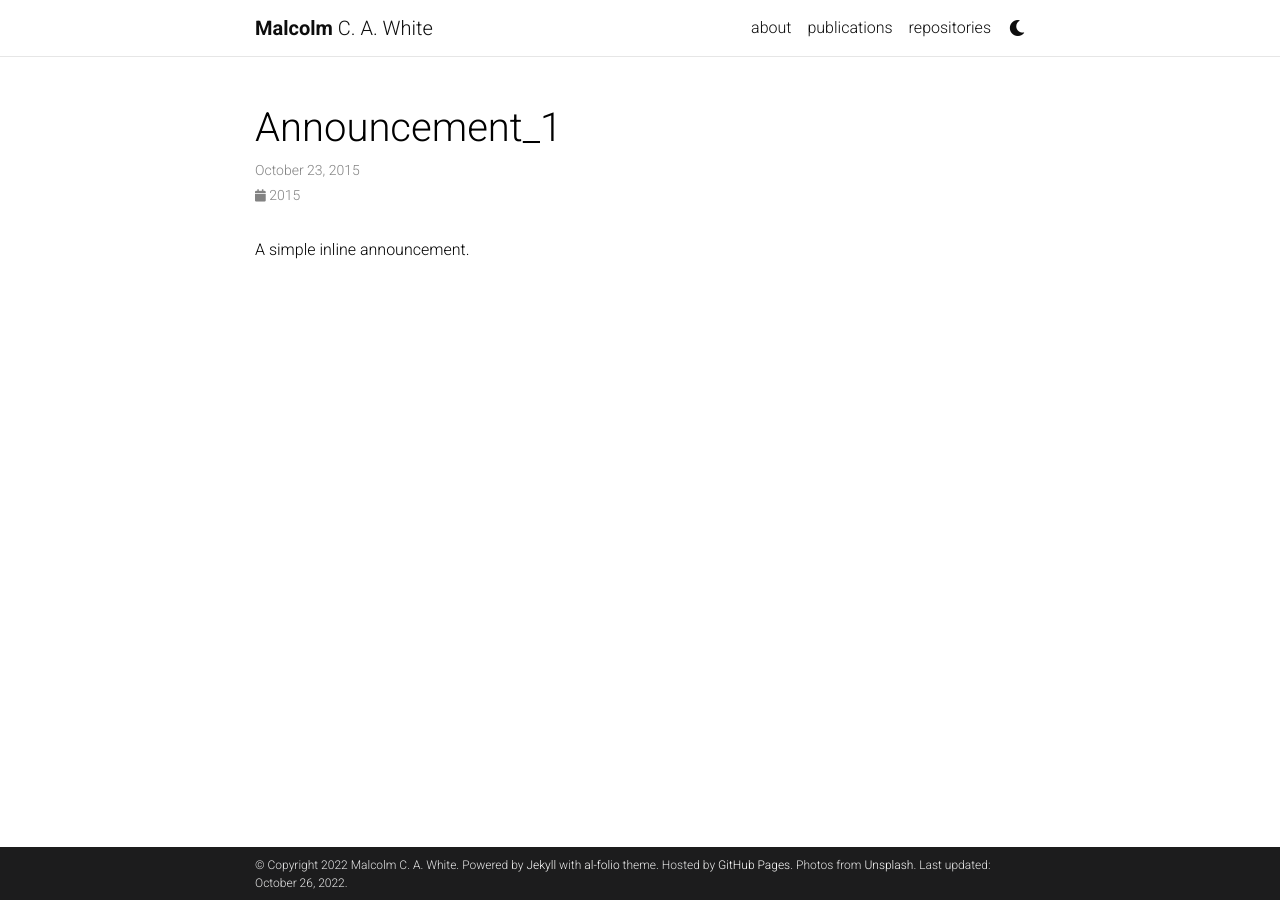
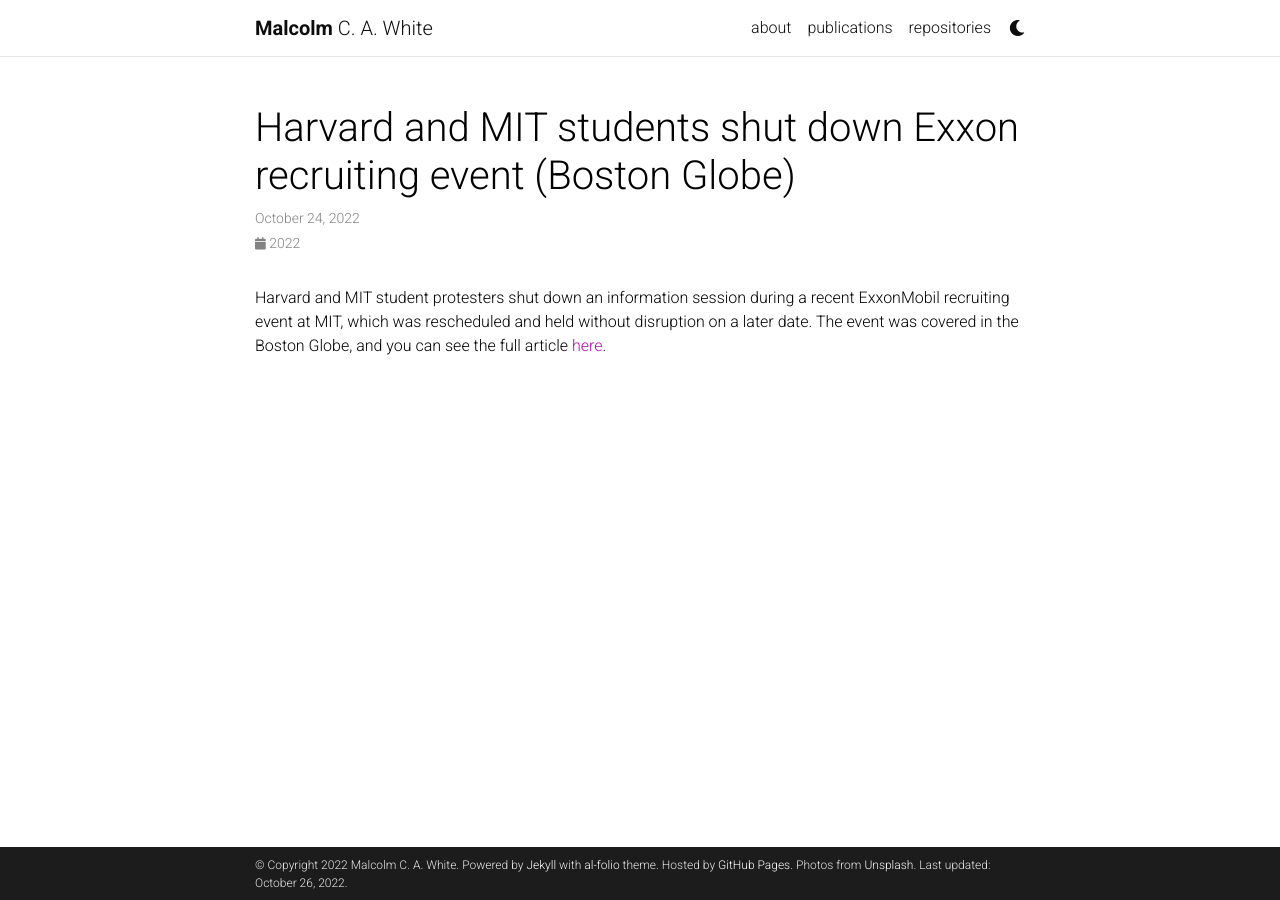
Before and after one commit to malcolmw/al-folio, a Jekyll site: the page built from _news/announcement_1.md, in a window 1280 px wide. Built offline with Jekyll 4.4.1, drawn with Linux system fonts in a browser that asks for light colours; comment, search, counter and statistics services are not loaded; a style sheet for code colours, icons or effects is not loaded.

Commit message:
Update news.

```diff
--- a/_news/announcement_1.md
+++ b/_news/announcement_1.md
@@ -1,7 +1,8 @@
 ---
 layout: post
-date: 2015-10-23 15:59:00-0400
-inline: true
+title: Harvard and MIT students shut down Exxon recruiting event (Boston Globe)
+date: 2022-10-24 01:22:00-0600
+inline: false
 ---
 
-A simple inline announcement.
+Harvard and MIT student protesters shut down an information session during a recent ExxonMobil recruiting event at MIT, which was rescheduled and held without disruption on a later date. The event was covered in the Boston Globe, and you can see the full article <a href="https://www.bostonglobe.com/2022/10/24/science/student-activists-shut-down-exxon-recruiting-events/">here</a>.
```
Also changed, not shown: _news/_announcement_2.md (renamed from _news/announcement_2.md), _news/_announcement_3.md (renamed from _news/announcement_3.md).
